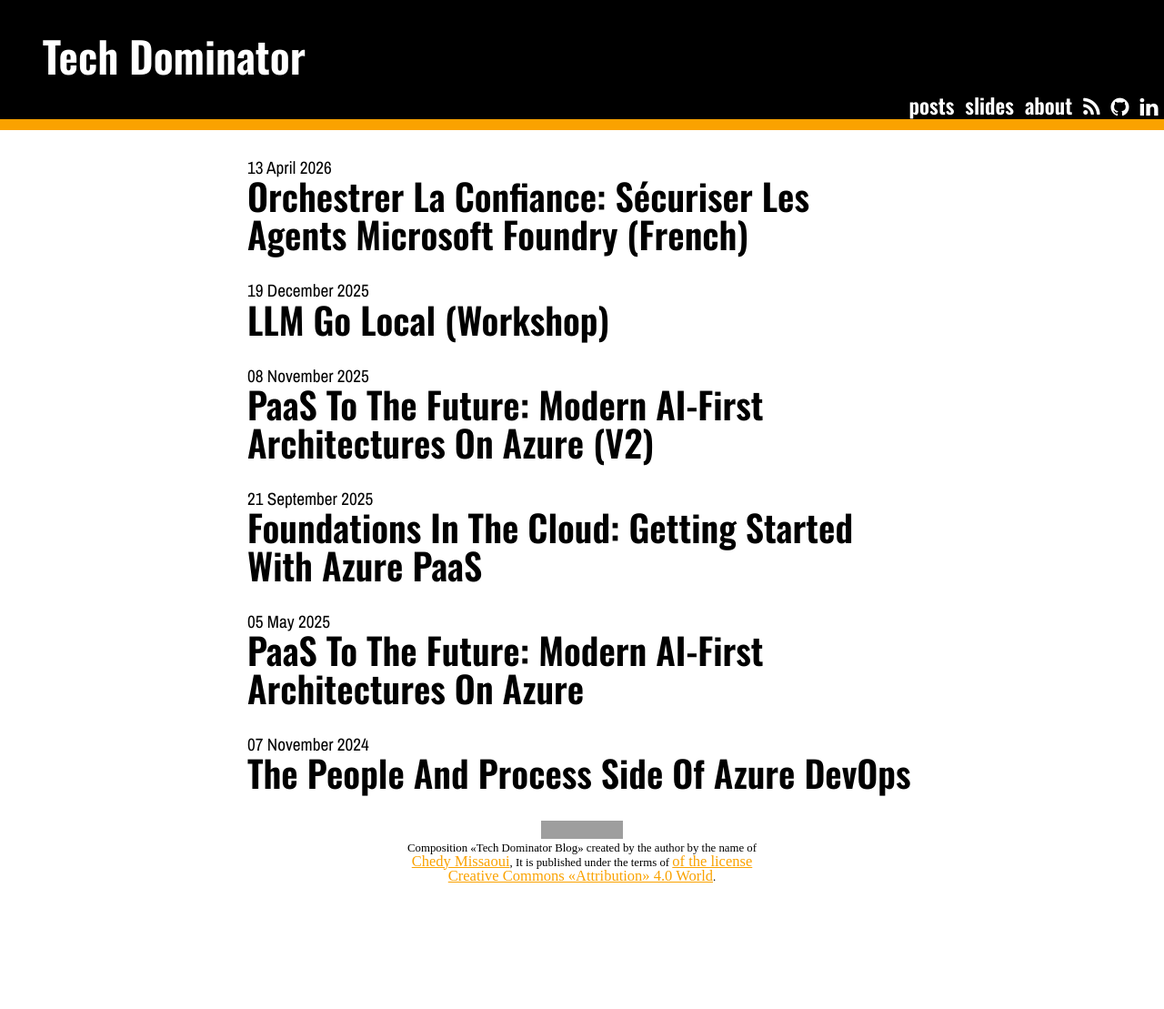
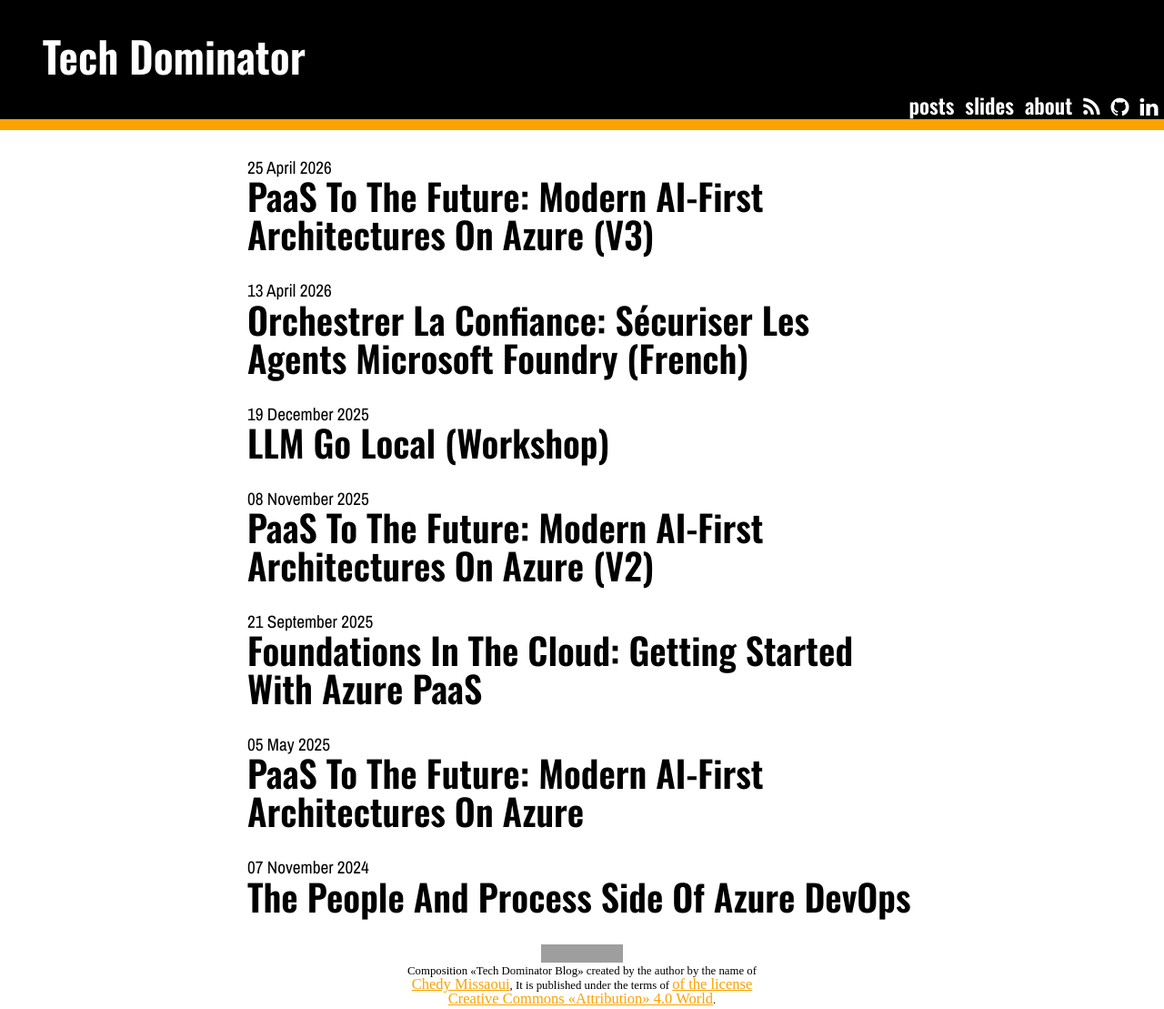
Before and after one commit to MissaouiChedy/MissaouiChedy.github.io, a Jekyll site: the page built from slides.html, in a window 1280 px wide. Shown: the whole page at 91% size. Built offline with Jekyll 4.4.1, drawn with Linux system fonts in a browser that asks for light colours; nearby versions of some CDN libraries; before the commit the page ends 974 px from its top, so only the background shows below that; grey boxes are pictures that could not be loaded.

Commit message:
feat: new session slides
added new PaaS_To_the_Future_3 session slides

```diff
--- a/slides.html
+++ b/slides.html
@@ -3,6 +3,14 @@
 ---
 <div class="archives" >
 <div>
+	<div class="archive-entry">
+		<p>
+			<time datetime="2026-04-25T00:00:00+01:00">25 April 2026</time>
+		<p>
+		<p>
+			<a href="{{ site.url }}/slides/PaaS_To_the_Future_3.pdf">PaaS to the Future: Modern AI-First Architectures on Azure (V3)</a>
+		</p>
+	</div>
 	<div class="archive-entry">
 		<p>
 			<time datetime="2026-04-13T00:00:00+01:00">13 April 2026</time>
```
Also changed, not shown: 1 other file.
